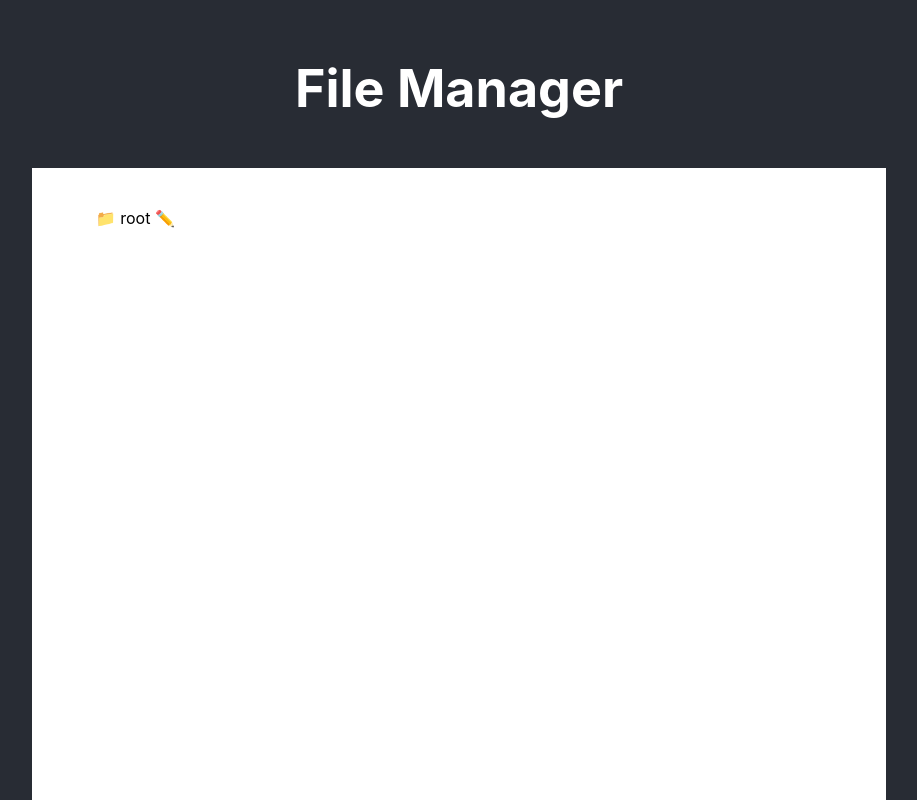
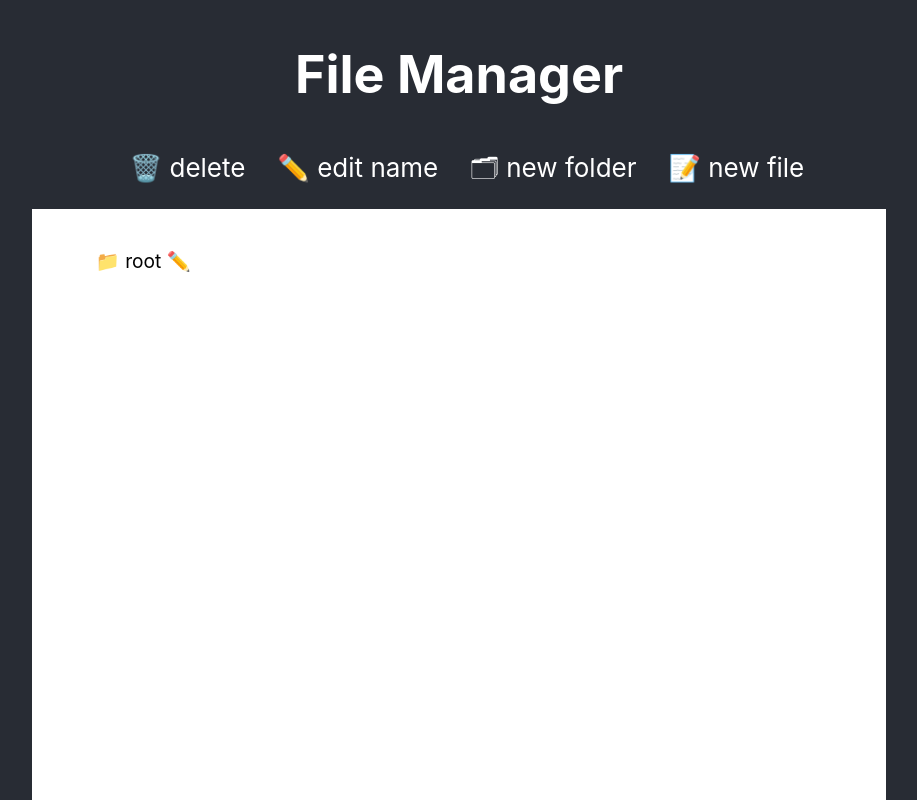
Before and after one commit to rubeun/file-manager, a React (Create React App) app: page / in a window 1280 px wide. Shown: the top 800 px of the page, without its empty margins (189-1106 px from the left). Built offline with nearby package versions, Linux system fonts and the light colour scheme.

Commit message:
add Header component

```diff
--- a/src/App.css
+++ b/src/App.css
@@ -11,6 +11,14 @@
   justify-content: center;
   font-size: calc(10px + 2vmin);
   color: white;
+}
+
+.icons {
+  padding-bottom: 1rem;
+}
+
+.icons span {
+  padding: 1rem;
 }
 
 div div {
@@ -27,6 +35,7 @@ div div {
   padding: 2rem 3rem;
   background-color: white;
   text-align: left;
+  font-size: 1.2rem;
 }
 
 .button {
--- a/src/App.tsx
+++ b/src/App.tsx
@@ -3,6 +3,7 @@ import './App.css';
 import { fileManagerData } from './data/fileManagerData';
 import File from './components/File';
 import Folder from './components/Folder';
+import Header from './components/Header';
 
 type Node = {
   id: string;
@@ -69,9 +70,7 @@ const App = () => {
 
   return (
     <div className="App">
-      <header className="App-header">
-        <h1>File Manager</h1>
-      </header>
+      <Header />
       <div className='wrapper'>
         <Folder parentNode={fileData} node={fileData} showContent={showContent} editName={editName} />
       </div>
--- /dev/null
+++ b/src/components/Header.tsx
@@ -0,0 +1,17 @@
+
+const Header = () => {
+
+  return (
+    <header className="App-header">
+      <h1>File Manager</h1>
+      <div className="icons">
+        <span>🗑️ delete</span>
+        <span>✏️ edit name</span>
+        <span>🗂  new folder</span>
+        <span>📝  new file</span>
+      </div>
+    </header>
+  );
+}
+
+export default Header;
```
